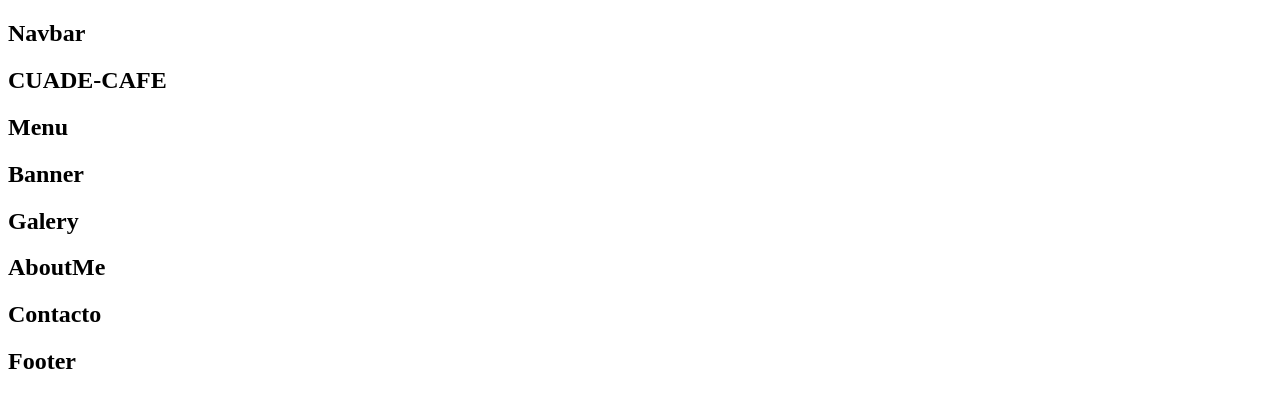
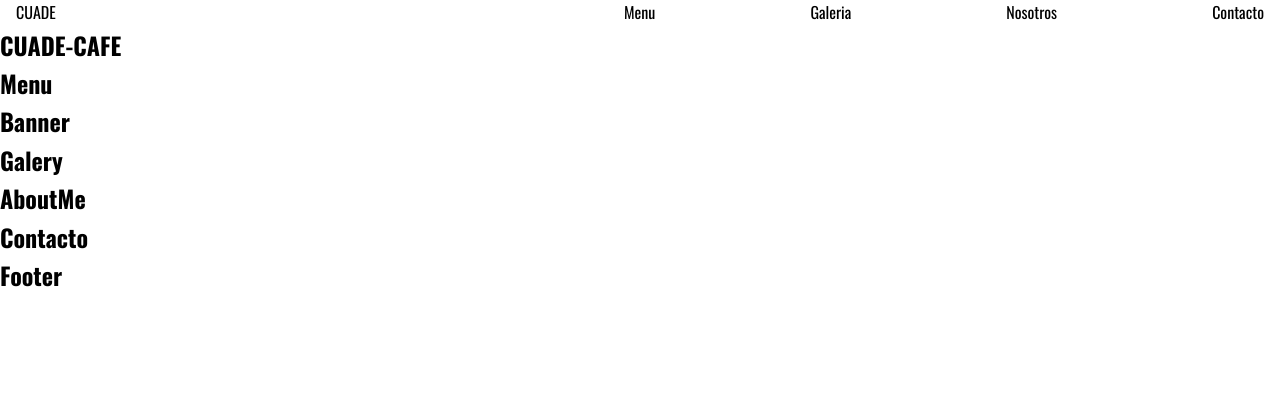
Before and after one commit to Agustin-Indarte/CUADE, a plain HTML site: page index.html in a window 1280 px wide. Drawn offline with nearby package versions, Linux system fonts and the light colour scheme.

Commit message:
Estilos generales

```diff
--- /dev/null
+++ b/Styles/0_Navbar/Navbar.css
@@ -0,0 +1,12 @@
+.Navbar-Container{
+   display: flex;
+   flex-direction: row;
+   justify-content:space-between;
+   padding-inline: 1rem;
+}
+.Navbar-Container-items{
+   display: flex;
+   flex-direction: row;
+   justify-content: space-between;
+   min-width: 50vw;
+}
--- a/index.html
+++ b/index.html
@@ -1,22 +1,41 @@
-<!DOCTYPE html>
+<!doctype html>
 <html lang="es">
   <head>
-    <meta charset="UTF-8">
-    <meta name="viewport" content="width=device-width, initial-scale=1.0">
+    <meta charset="UTF-8" />
+    <meta name="viewport" content="width=device-width, initial-scale=1.0" />
+
+    <!-- Importacion de estilos -->
+    <link rel="stylesheet" href="./Styles/0_Navbar/Navbar.css" />
+    <link rel="stylesheet" href="./Styles/1_Hero/Hero.css" />
+    <link rel="stylesheet" href="./Styles/2_Menu/Menu.css" />
+    <link rel="stylesheet" href="./Styles/3_Banner/Banner.css" />
+    <link rel="stylesheet" href="./Styles/4_Galery/Galery.css" />
+    <link rel="stylesheet" href="./Styles/5_aboutMe/AboutMe.css" />
+    <link rel="stylesheet" href="./Styles/6_Contact/Contact.css" />
+    <link rel="stylesheet" href="./Styles/7_Footer/Footer.css" />
+    <link rel="stylesheet" href="./style.css" />
 
     <title>Cuade - Cafe</title>
   </head>
 
   <body>
-
     <!-- CABECERA CON NAVBAR - Agus -->
-    <header>
-        <h2>Navbar</h2>
+    <header class="Navbar">
+      <div class="Navbar-Container">
+        <a href="#inicio" class="logo"><span class="logo__cafe">C</span>UADE</a>
+        <navbar class="Navbar">
+          <ul class="Navbar-Container-items">
+            <li class="Nav-item"><a href="#Menu">Menu</a></li>
+            <li class="Nav-item"><a href="#Galeria">Galeria</a></li>
+            <li class="Nav-item"><a href="Nosotros">Nosotros</a></li>
+            <li class="Nav-item"><a href="Contacto">Contacto</a></li>
+          </ul>
+        </navbar>
+      </div>
     </header>
 
     <!-- CUERPO DE PÁGINA CON SECCIONES -->
     <main>
-
       <!-- 1ra seccion - Hero (Presentacion) - Agus -->
       <section id="Inicio" class="section section-hero">
         <div class="contenedor">
@@ -25,10 +44,8 @@
         </div>
       </section>
 
-
-
       <!-- 2a seccion - Menu (Servicios) - Agus -->
-        <section id="Inicio" class="section section-menu">
+      <section id="Menu" class="section section-menu">
         <div class="contenedor">
           <!-- contenido de la seccion -->
           <h2>Menu</h2>
@@ -36,7 +53,7 @@
       </section>
 
       <!-- 3ra seccion - Banner (Call to Action) - Facundo -->
-        <section id="Inicio" class="section section-banner">
+      <section class="section section-banner">
         <div class="contenedor">
           <!-- contenido de la seccion -->
           <h2>Banner</h2>
@@ -44,7 +61,7 @@
       </section>
 
       <!-- 4ta seccion - Galery (Destacados) - Quien quiera-->
-        <section id="Inicio" class="section section-galery">
+      <section id="Galeria" class="section section-galery">
         <div class="contenedor">
           <!-- contenido de la seccion -->
           <h2>Galery</h2>
@@ -52,7 +69,7 @@
       </section>
 
       <!-- 5ta seccion - AboutMe (Nosotros) - David -->
-        <section id="Inicio" class="section section-aboutme">
+      <section id="Nosotros" class="section section-aboutme">
         <div class="contenedor">
           <!-- contenido de la seccion -->
           <h2>AboutMe</h2>
@@ -60,20 +77,17 @@
       </section>
 
       <!-- 6ta seccion - Contact (Contacto) - Facundo -->
-        <section id="Inicio" class="section section-hero">
+      <section id="Contacto" class="section section-contact">
         <div class="contenedor">
           <!-- contenido de la seccion -->
           <h2>Contacto</h2>
         </div>
       </section>
-
     </main>
 
     <!-- 6ta seccion - Footer (Pie) - Facundo -->
     <footer class="footer">
       <h2>Footer</h2>
     </footer>
-
   </body>
-
 </html>
--- a/style.css
+++ b/style.css
@@ -0,0 +1,29 @@
+/* ESTILOS GENERALES */
+@import url("https://fonts.googleapis.com/css2?family=Changa+One:ital@0;1&family=Oswald:wght@200..700&display=swap");
+
+/* Global */
+* {
+  box-sizing: border-box;
+  margin: 0;
+  padding: 0;
+
+  --fuente-global: "Oswald", sans-serif;
+  font-style: normal;
+}
+
+/* Generales */
+body {
+  font-family: var(--fuente-global);
+  font-size: 1rem;
+  line-height: 1.6;
+}
+
+/* Navbar */
+ul {
+  list-style: none;
+}
+
+a {
+  color: inherit;
+  text-decoration: none;
+}
```
Also changed, not shown: Styles/1_Hero/Hero.css (added), Styles/2_Menu/Menu.css (added), Styles/3_Banner/Banner.css (added), Styles/4_Galery/Galery.css (added), Styles/5_aboutMe/AboutMe.css (added), Styles/6_Contact/Contact.css (added), Styles/7_Footer/Footer.css (added). Lines whose indentation alone changed are shown as unchanged.
